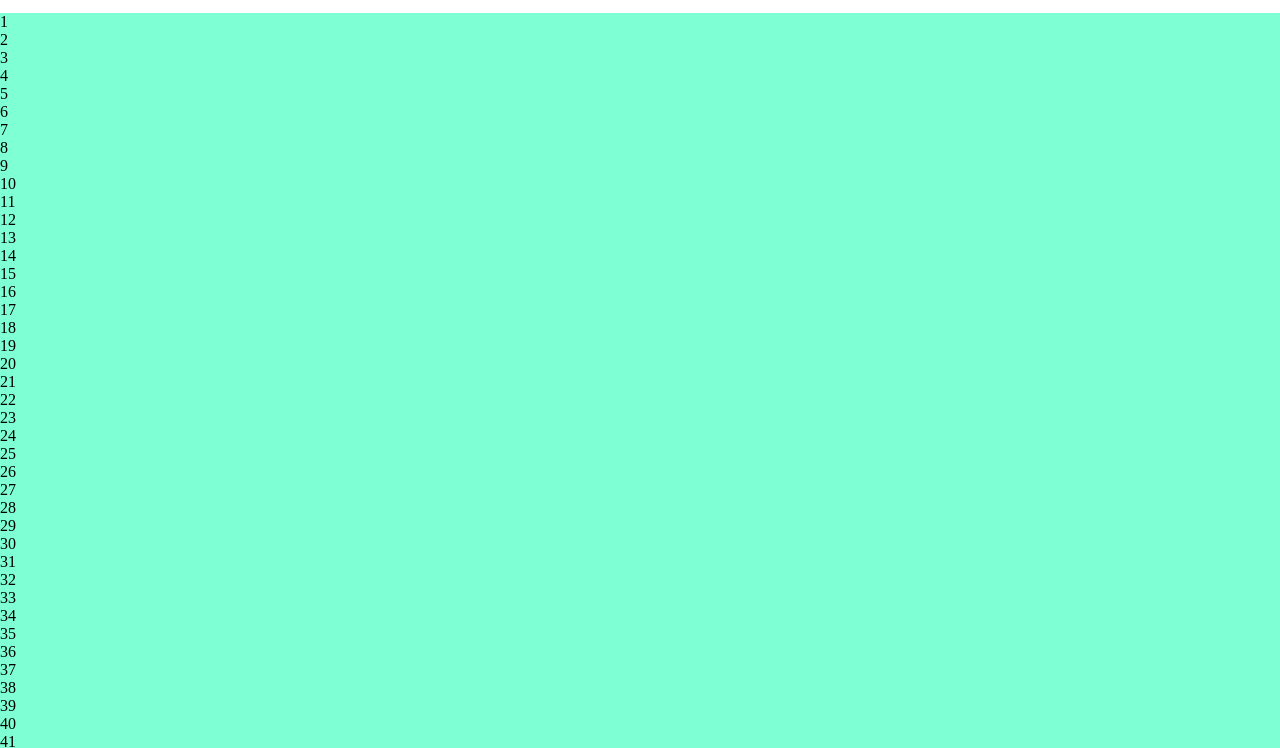
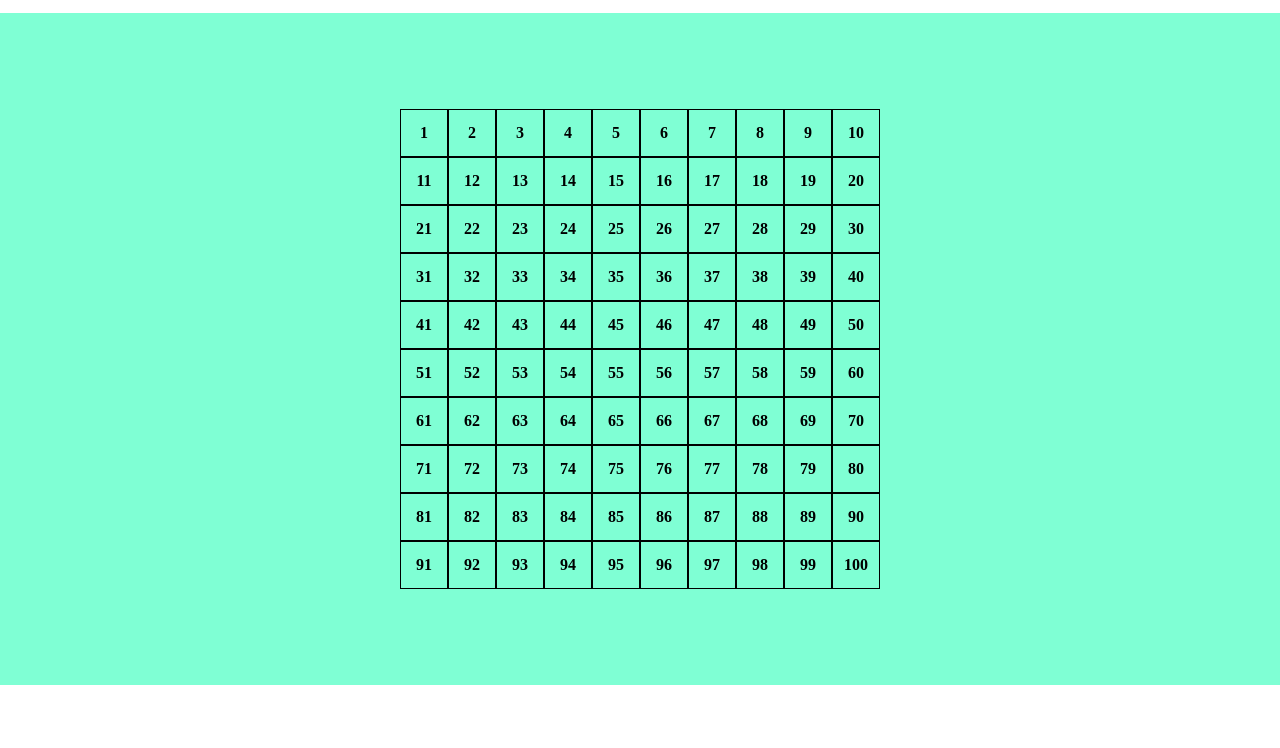
Before and after one commit to MGPasinetti/js-campominato-grid, a plain HTML site: page index.html in a window 1280 px wide. Shown: the part 56-804 px from the top of the page. Drawn offline with Linux system fonts and the light colour scheme.

Commit message:
fixing css style

```diff
--- a/style.css
+++ b/style.css
@@ -20,5 +20,23 @@ header div {
 
 main {
     background-color: #7FFFD4;
-    height: 3000px;
+    padding: 6rem 0;
 }
+
+.grid {
+    width: 30rem;
+    display: flex;
+    flex-wrap: wrap;
+    font-weight: 600;
+    margin: 0 auto;
+}
+
+.box {
+    width: 3rem;
+    height: 3rem;
+    display: flex;
+    justify-content: center;
+    align-items: center;
+    background-color: #7FFFD4;
+    border: 1px solid black;
+}
```
